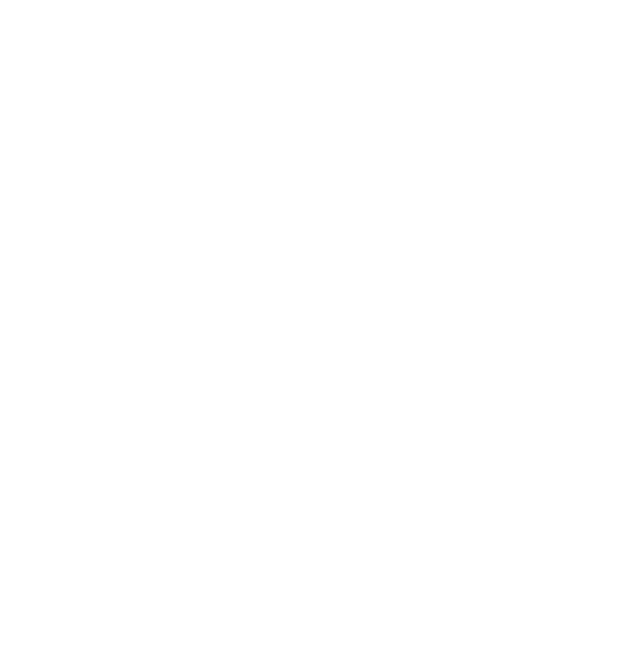
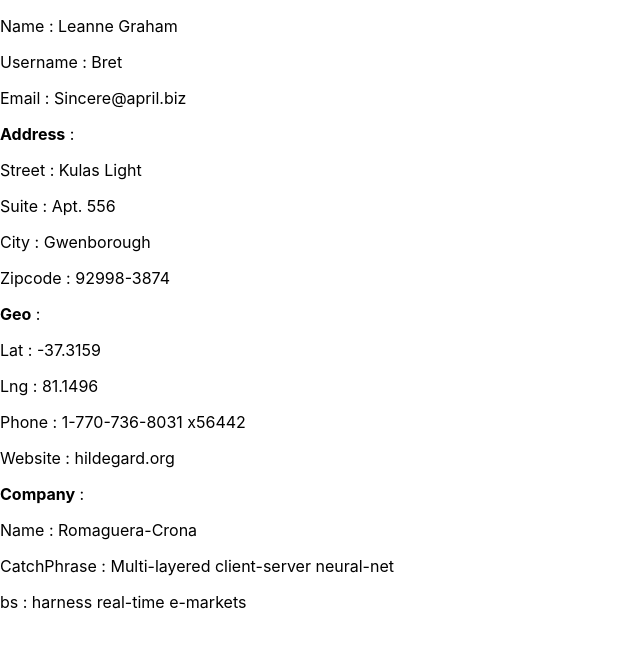
Before and after one commit to Lalitha-Vutukuri/Users-Challenge, a React (Create React App) app: page /user/1 in a window 1280 px wide. Before the commit this address had no page. Shown: the top 648 px of the page, without its empty margins (0-640 px from the left). Built offline with nearby package versions, Linux system fonts and the light colour scheme.

Commit message:
User Details

```diff
--- a/package.json
+++ b/package.json
@@ -9,6 +9,7 @@
     "@testing-library/user-event": "^13.5.0",
     "react": "^19.1.0",
     "react-dom": "^19.1.0",
+    "react-hook-form": "^7.56.4",
     "react-scripts": "5.0.1",
     "web-vitals": "^2.1.4"
   },
--- a/src/App.js
+++ b/src/App.js
@@ -3,6 +3,7 @@
 import "./App.css";
 import UserList from "./Pages/UserList";
 import { initialUsers } from "./Pages/Users";
+import UserDetails from "./Pages/UserDetails";
 
 function App() {
   const [users, setUsers] = useState(initialUsers);
@@ -10,6 +11,10 @@
     <BrowserRouter>
       <Routes>
         <Route path="/" element={<UserList users={users} />}></Route>
+        <Route
+          path="/user/:id"
+          element={<UserDetails users={users} setUsers={setUsers} />}
+        ></Route>
       </Routes>
     </BrowserRouter>
   );
--- /dev/null
+++ b/src/Pages/UserDetails.js
@@ -0,0 +1,38 @@
+import React from "react";
+import { useParams } from "react-router-dom";
+
+function UserDetails({ users }) {
+  const { id } = useParams();
+  const clickedUser = users.filter((user) => user.id == id)[0];
+  console.log(clickedUser.username);
+  return (
+    <div>
+      <p>Name : {clickedUser.name}</p>
+      <p>Username : {clickedUser.username}</p>
+      <p>Email : {clickedUser.email}</p>
+      <p>
+        <b>Address</b> :{" "}
+      </p>
+      <p>Street : {clickedUser.address.street}</p>
+      <p>Suite : {clickedUser.address.suite}</p>
+      <p>City : {clickedUser.address.city}</p>
+      <p>Zipcode : {clickedUser.address.zipcode}</p>
+      <p>
+        <b>Geo</b> :{" "}
+      </p>
+      <p>Lat : {clickedUser.address.geo.lat}</p>
+      <p>Lng : {clickedUser.address.geo.lng}</p>
+
+      <p>Phone : {clickedUser.phone}</p>
+      <p>Website : {clickedUser.website}</p>
+      <p>
+        <b>Company</b> :{" "}
+      </p>
+      <p>Name : {clickedUser.company.name}</p>
+      <p>CatchPhrase : {clickedUser.company.catchPhrase}</p>
+      <p>bs : {clickedUser.company.bs}</p>
+    </div>
+  );
+}
+
+export default UserDetails;
--- a/src/Pages/UserList.js
+++ b/src/Pages/UserList.js
@@ -1,11 +1,15 @@
 import React from "react";
+import { useNavigate } from "react-router-dom";
 
 const UserList = ({ users }) => {
+  const navigate = useNavigate();
   return (
     <div>
       <button>Add User</button>
       {users.map((user) => (
-        <li key={user.id}>{user.username}</li>
+        <li key={user.id} onClick={() => navigate(`/user/${user.id}`)}>
+          {user.username}
+        </li>
       ))}
     </div>
   );
```
Also changed, not shown: src/Pages/UserForm.js (added), 1 other file (tests, documents, lock files or other folders).
